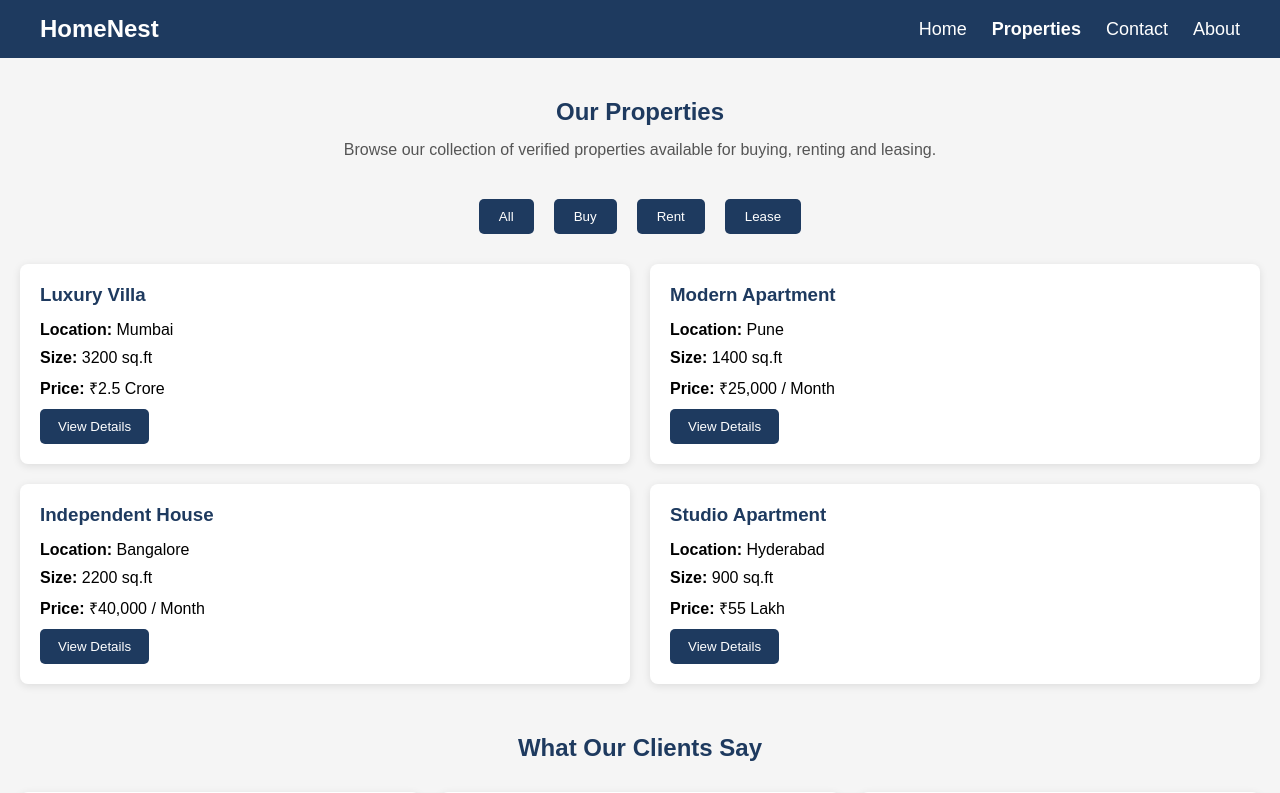
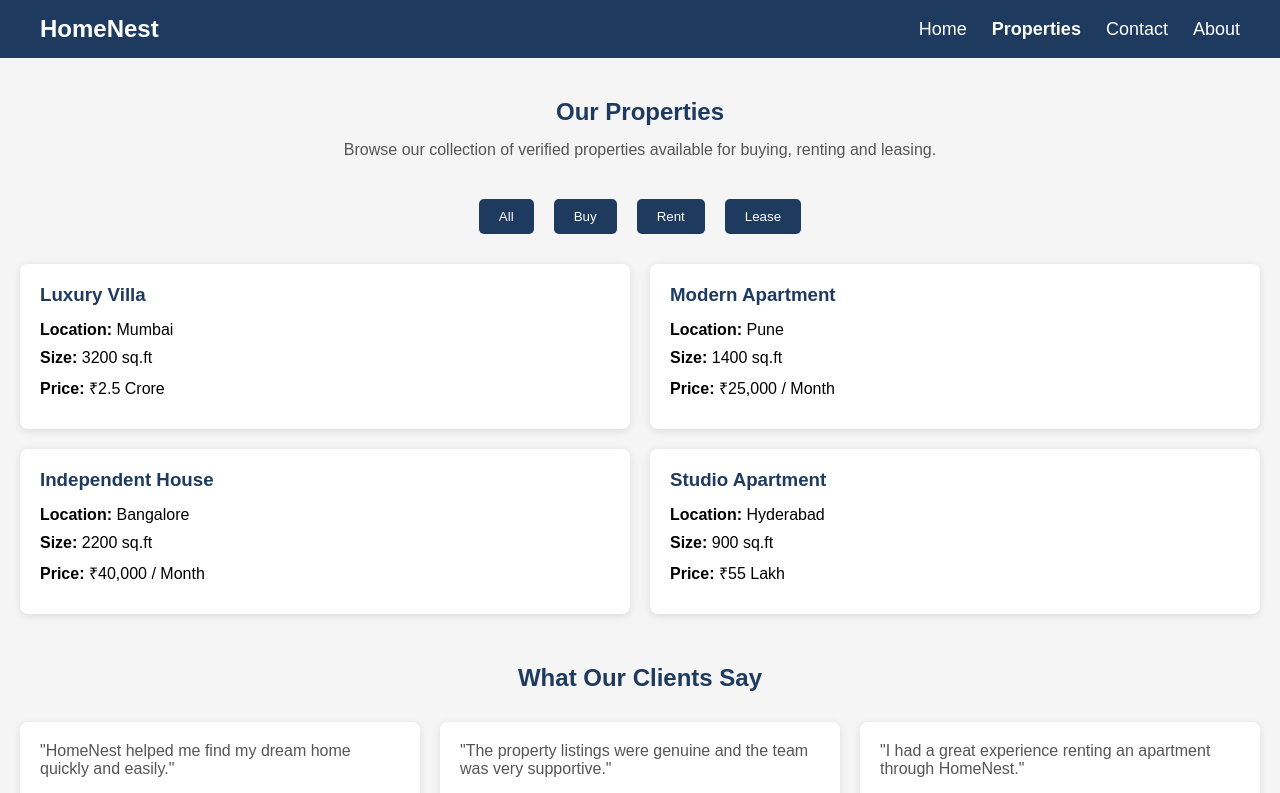
Before and after one commit to rinku-001/HomeNest, a React (Vite) app: page /properties in a window 1280 px wide. Shown: the top 793 px of the page. Built offline with nearby package versions, Linux system fonts and the light colour scheme.

Commit message:
property card fix

```diff
--- a/src/components/PropertyCard/PropertyCard.jsx
+++ b/src/components/PropertyCard/PropertyCard.jsx
@@ -10,8 +10,6 @@ function PropertyCard(props) {
             <p><strong>Size:</strong> {props.size}</p>
 
             <p><strong>Price:</strong> {props.price}</p>
-
-            <button>View Details</button>
         </div>
     );
 }
--- a/src/components/PropertyCard/PropertyCard.module.css
+++ b/src/components/PropertyCard/PropertyCard.module.css
@@ -13,16 +13,3 @@
 .card p{
     margin-bottom:10px;
 }
-
-.card button{
-    background-color:#1e3a5f;
-    color:white;
-    border:none;
-    padding:10px 18px;
-    border-radius:5px;
-    cursor:pointer;
-}
-
-.card button:hover{
-    background-color:#16314d;
-}
```
